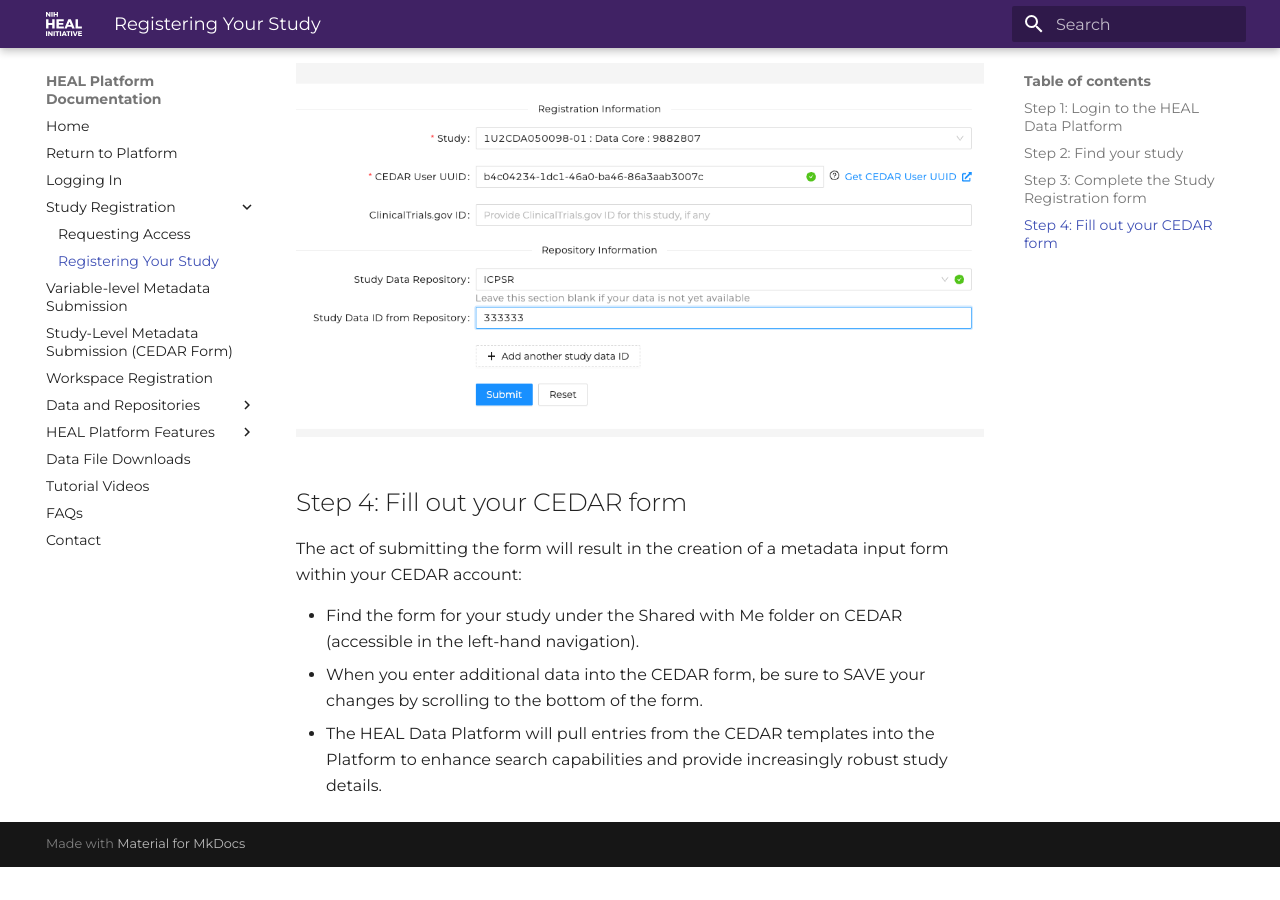
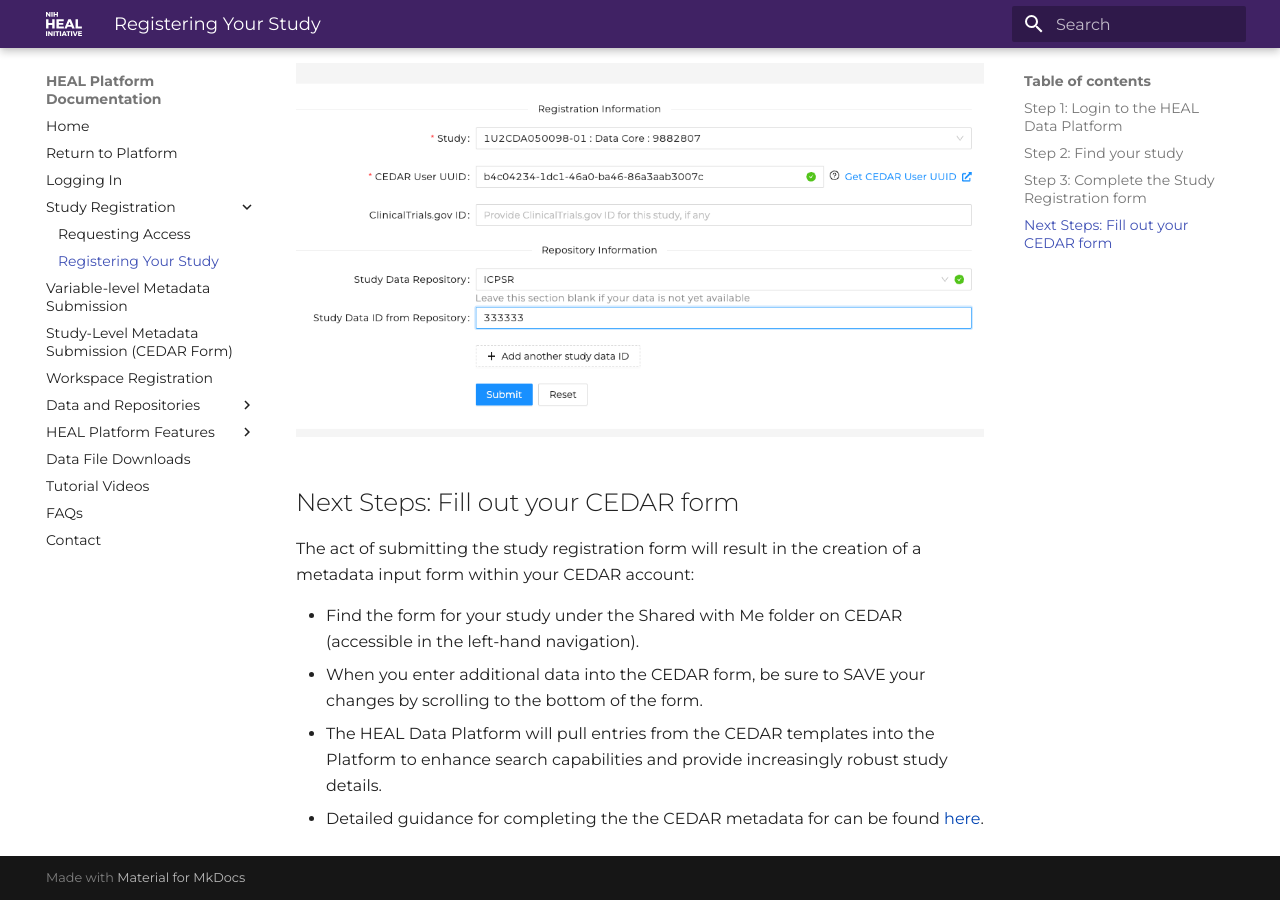
Before and after one commit to HEAL/platform-documentation, an MkDocs documentation site: the page built from docs/study-registration/registering-your-study.md, in a window 1280 px wide and 900 px high, scrolled down 1537 px. Built offline with MkDocs 1.6.1 and Material for MkDocs 9.7.7, drawn with Linux system fonts in a browser that asks for light colours; before the commit the page ends 2404 px from its top, so only the background shows below that.

Commit message:
Update registering-your-study.md

```diff
--- a/docs/study-registration/registering-your-study.md
+++ b/docs/study-registration/registering-your-study.md
@@ -50,9 +50,9 @@
 
 ![](../img/completed_reg_form.png)
 
-## Step 4: Fill out your CEDAR form
+## Next Steps: Fill out your CEDAR form
 
-The act of submitting the form will result in the creation of a metadata input
+The act of submitting the study registration form will result in the creation of a metadata input
 form within your CEDAR account:
 
 - Find the form for your study under the Shared with Me folder on CEDAR
@@ -62,3 +62,4 @@
 - The HEAL Data Platform will pull entries from the CEDAR templates into the
   Platform to enhance search capabilities and provide increasingly robust
   study details.
+- Detailed guidance for completing the the CEDAR metadata for can be found [here](https://heal.github.io/cedar-form-docs/).
```
